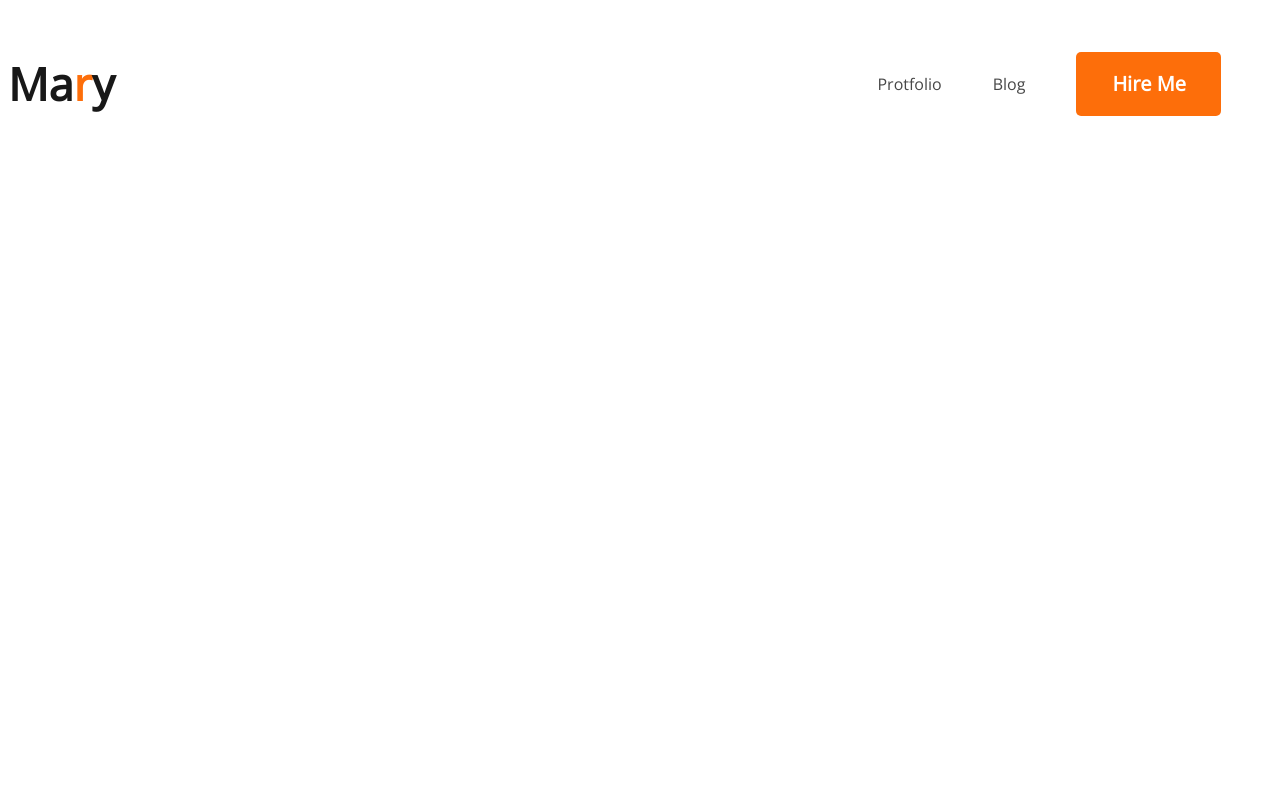
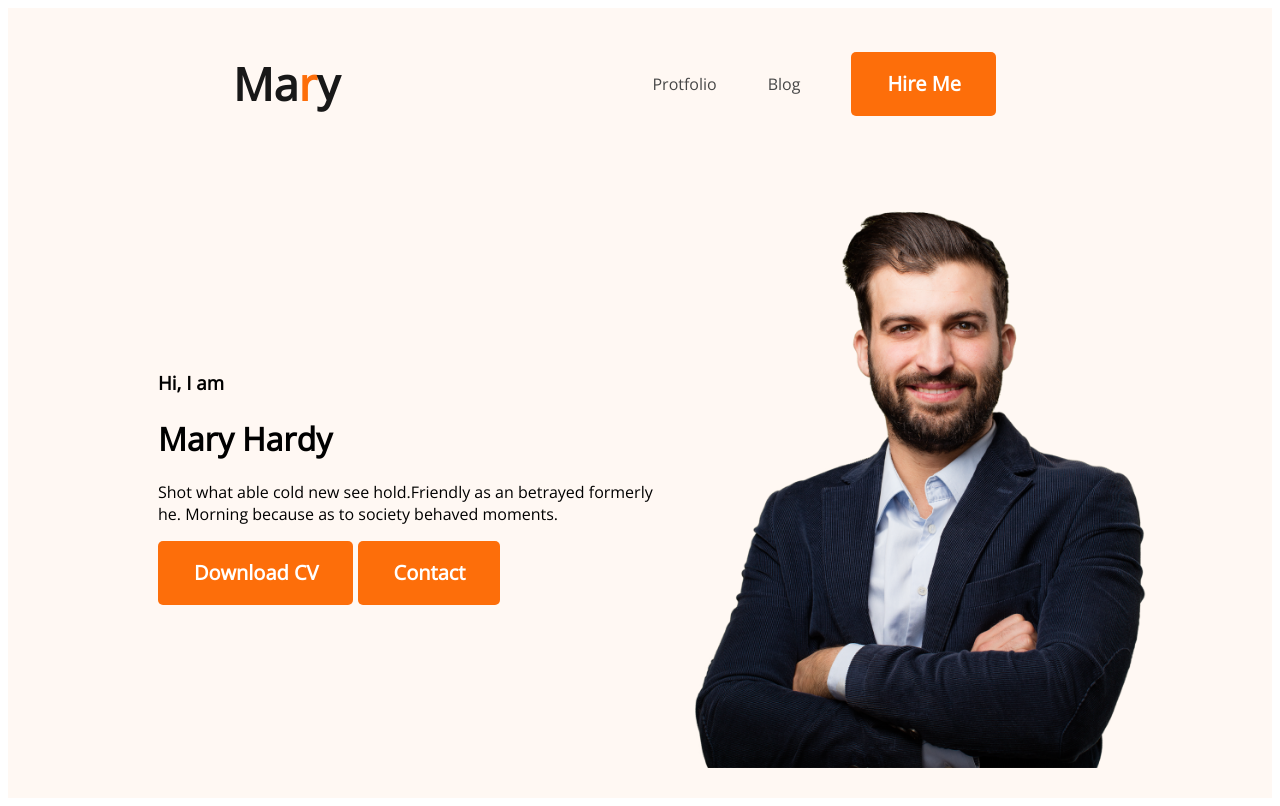
Before and after one commit to Enam28/wd-prot, a plain HTML site: page index.html in a window 1280 px wide. Drawn offline with nearby package versions, Linux system fonts and the light colour scheme.

Commit message:
added third commit

```diff
--- a/index.html
+++ b/index.html
@@ -10,7 +10,7 @@
 <link rel="stylesheet" href="styles/port.css">
 </head>
 <body>
-    <header>
+    <header class="header">
         <nav>
             <h3 class="nav-h3">Ma<span class="r">r</span>y</h3>
             <ul>
@@ -19,6 +19,14 @@
                 <li><a href=""><button class="HM">Hire Me</button></a></li>
             </ul>
         </nav>
+        <div class="banner">
+            <div><h3>Hi, I am</h3>
+                <h1>Mary Hardy</h1>
+                <p>Shot what able cold new see hold.Friendly as an betrayed formerly <br> he. Morning because as to society behaved moments.</p>
+                <button class="HM">Download CV</button>
+                <button class="HM">Contact</button></div>
+                <img class="pict" src="images/hardy.png" alt="">
+        </div>
 
     </header>
     <main>
--- a/styles/port.css
+++ b/styles/port.css
@@ -7,6 +7,7 @@
 nav{
     display: flex;
     justify-content: space-between;
+    margin: 0 225px;
 }
 .nav-h3{
     color: #181818;
@@ -37,5 +38,19 @@ nav a{
     border: 0;
     border-radius: 5px;
     padding: 18px 35px 19px 36px;
+}
 
+/* header related styles */
+.header{
+    background-color: #FFF8F3;
 }
+.banner{
+    display: flex;
+    padding: 30px 30px 30px 150px;
+    align-items: center;
+    /* justify-content: space-between; */
+}
+.pict{
+    width: 500px;
+;
+}
```
